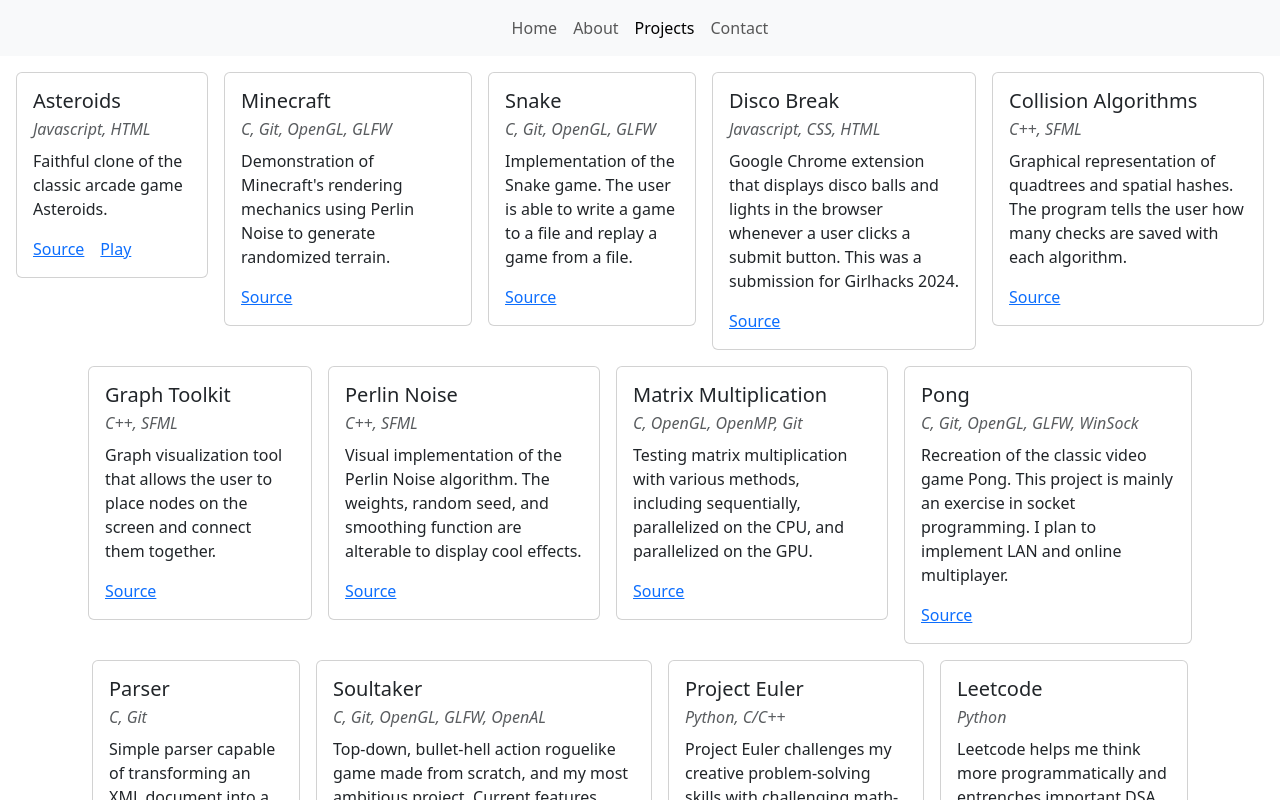
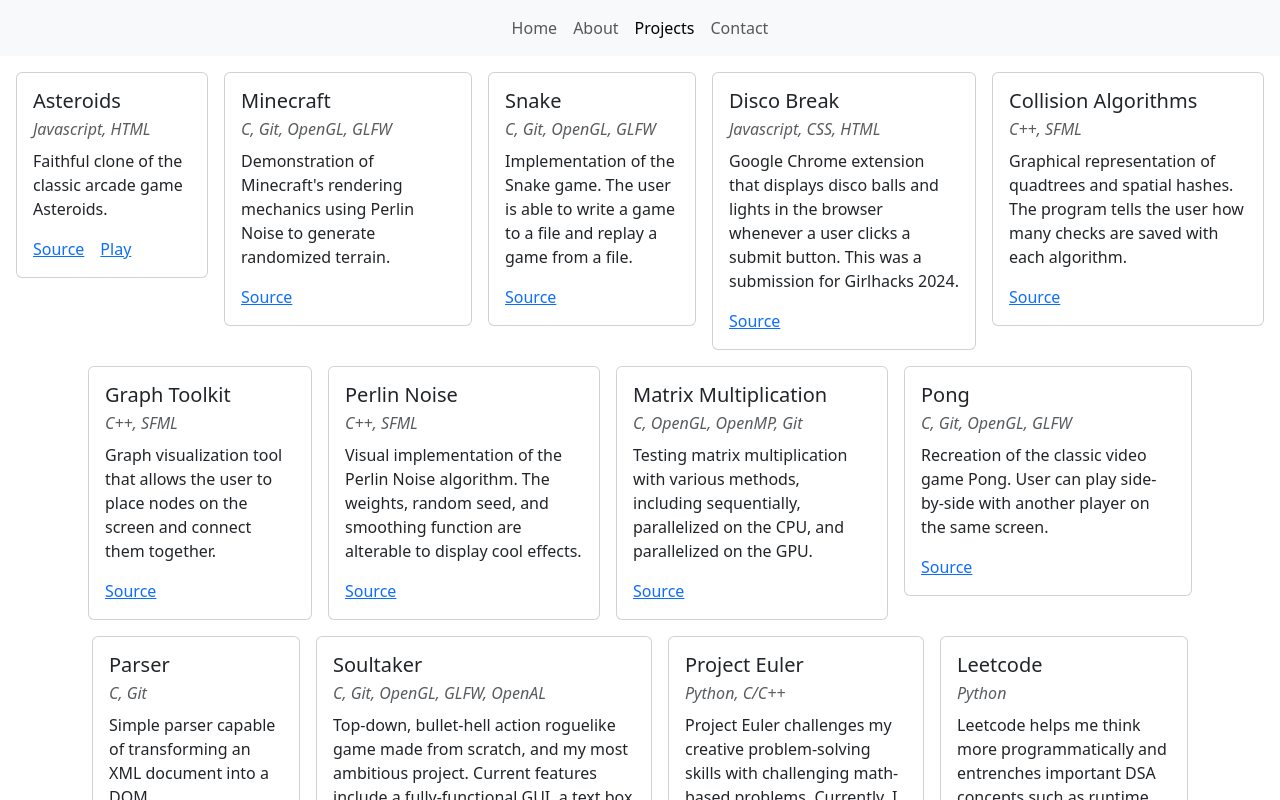
Before and after one commit to dominicattal/dominicattal.github.io, a React (Create React App) app: page /projects in a window 1280 px wide. Shown: the top 800 px of the page. Built offline with nearby package versions, Linux system fonts and the light colour scheme.

Commit message:
updated pong

```diff
--- a/src/components/Projects/Pong.js
+++ b/src/components/Projects/Pong.js
@@ -3,11 +3,10 @@
     <div className="card align-self-start" style={{ width: "18rem"}}>
       <div className="card-body">
         <h5 className="card-title">Pong</h5>
-        <p className="card-subtitle mb-2 text-body-secondary"><em>C, Git, OpenGL, GLFW, WinSock</em></p>
+        <p className="card-subtitle mb-2 text-body-secondary"><em>C, Git, OpenGL, GLFW</em></p>
         <p className="card-text">
-          Recreation of the classic video game Pong. This project is mainly
-          an exercise in socket programming. I plan to implement LAN and
-          online multiplayer.
+          Recreation of the classic video game Pong. User can play
+          side-by-side with another player on the same screen.
         </p>
         <a href="https://github.com/dominicattal/pong" class="card-link">Source</a>
       </div>
```
